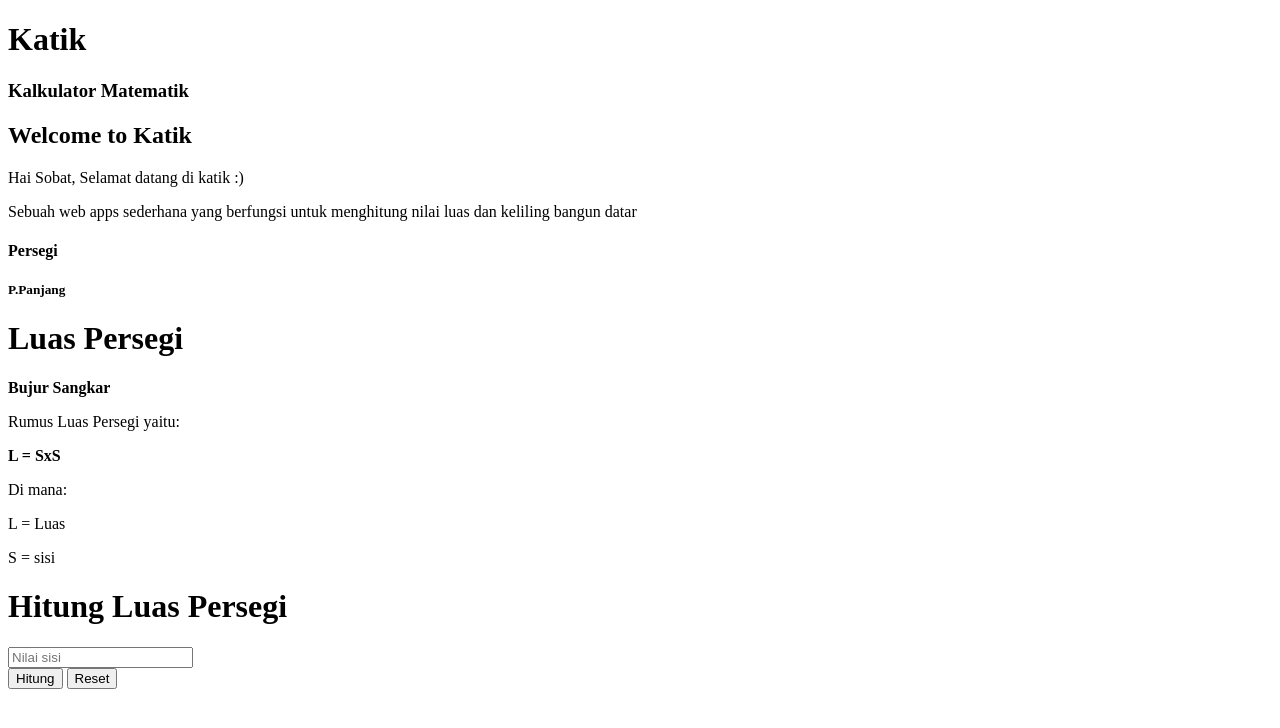
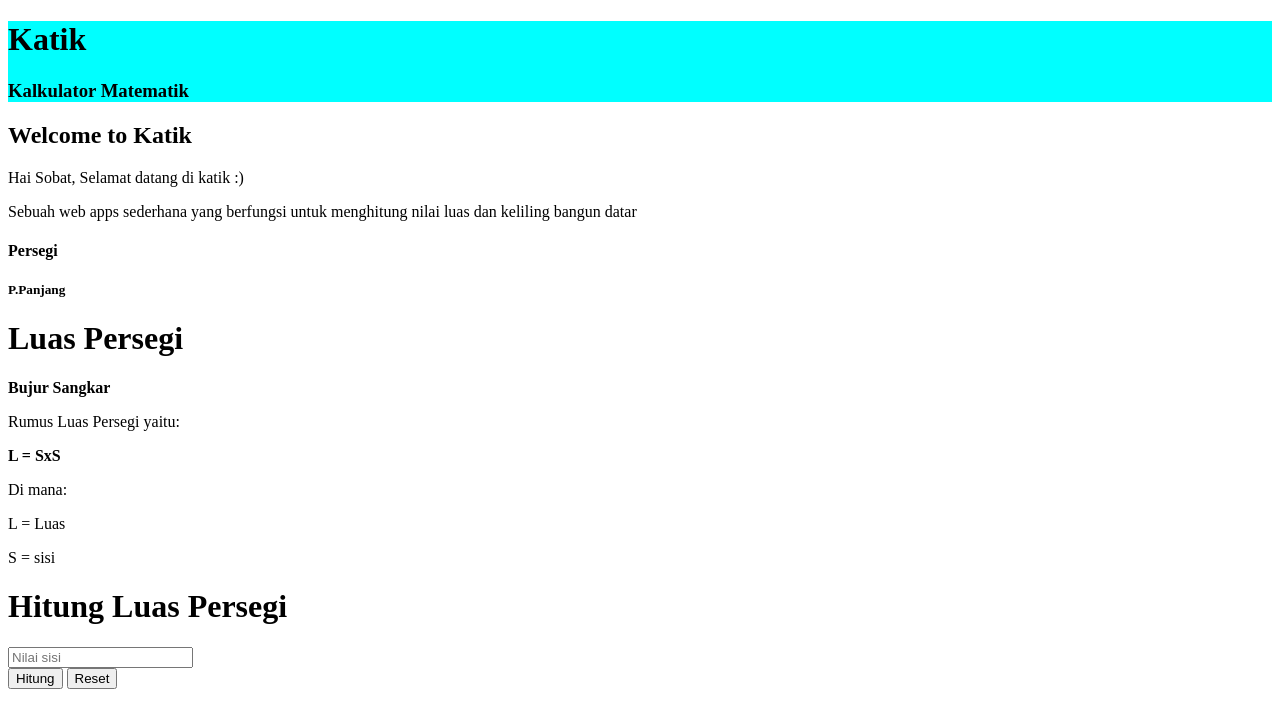
Before and after one commit to 17ka7/eka1, a plain HTML site: page index.html in a window 1280 px wide. Drawn offline with Linux system fonts and the light colour scheme; files that its build step writes are made by us from their sources.

Commit message:
first commit

```diff
--- a/css/style.css
+++ b/css/style.css
@@ -1,3 +1,3 @@
-body {
-    justify-content: center;
+header {
+    background-color: aqua;
 }
```
